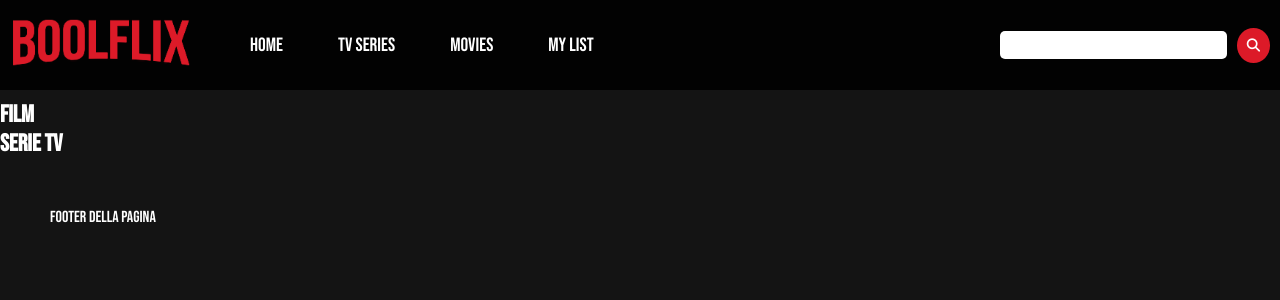
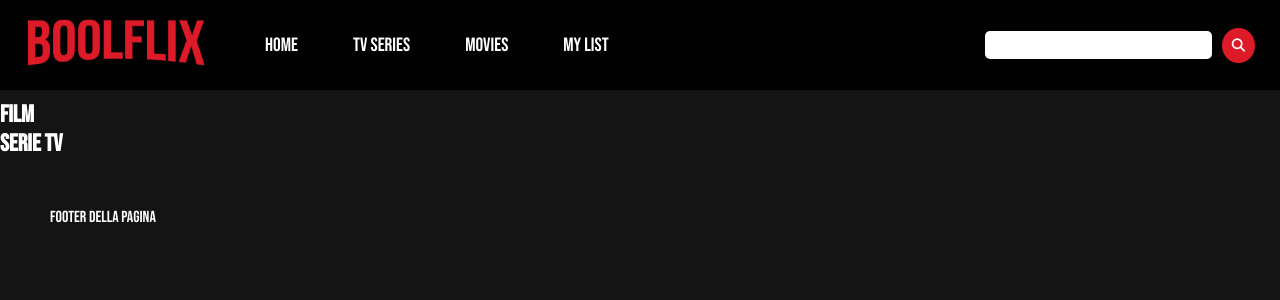
Before and after one commit to nicolaparutto/react-boolflix, a React (Vite) app: page / in a window 1280 px wide. Shown: the top 300 px of the page. Built offline with nearby package versions, Linux system fonts and the light colour scheme.

Commit message:
fix: change header padding

```diff
--- a/src/index.css
+++ b/src/index.css
@@ -69,7 +69,7 @@ header {
   display: flex;
   justify-content: space-between;
   align-items: center;
-  padding: 10px;
+  padding: 10px 25px;
 }
 
 /*navbar*/
```
